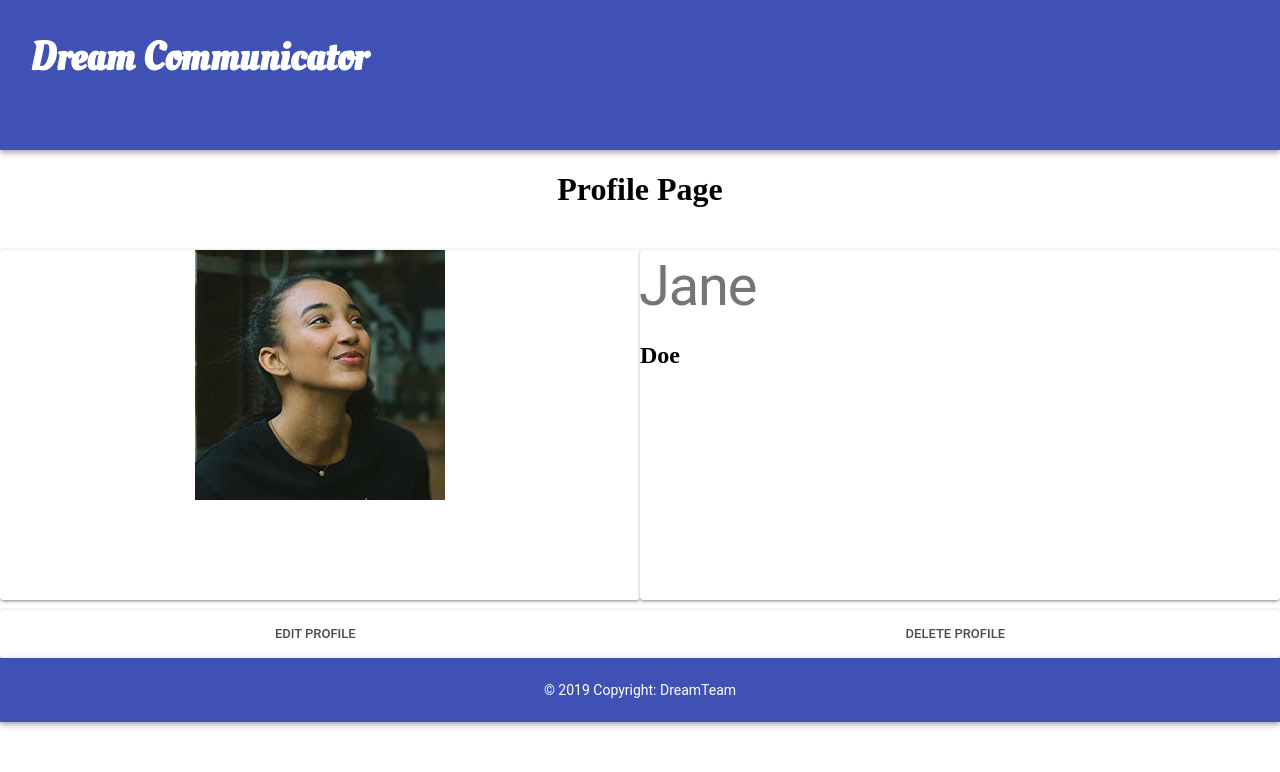
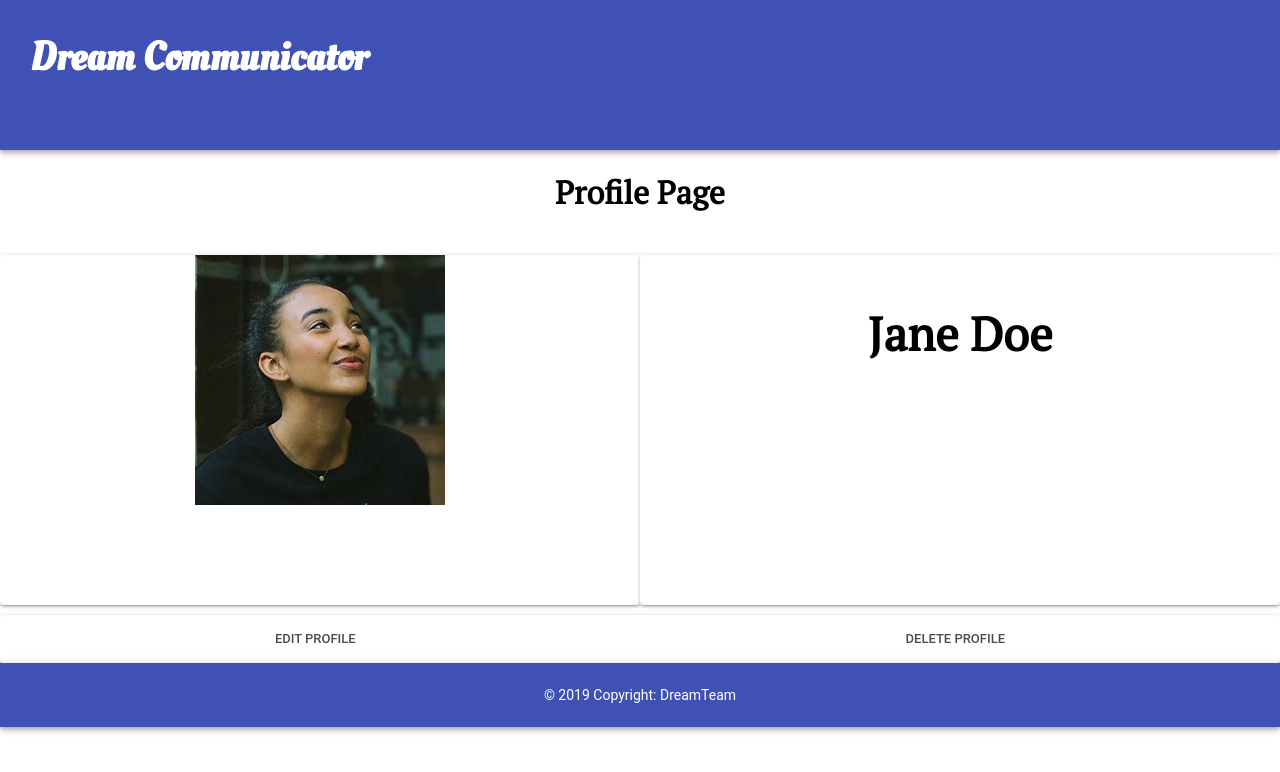
Before and after one commit to annkia/Communication-Tool-1, a React (Create React App) app: page / in a window 1280 px wide. Shown: the top 772 px of the page. Built offline with nearby package versions, Linux system fonts and the light colour scheme; a web font is replaced by a local one.

Commit message:
Fonts changing

```diff
--- a/src/components/App/App.jsx
+++ b/src/components/App/App.jsx
@@ -27,8 +27,11 @@ class App extends Component {
   render() {
     return (
       <BrowserRouter>
+
       <div style={{minHeight: "100vh"}}>
+
         <Header></Header>
+
         {/* <p className={style.App}>Siemano</p>
         <Route to="" component="" /> */}
       <Maincontent profilePhoto={this.state.image} profileInfoName={this.state.person.name}
--- a/src/components/App/App.module.scss
+++ b/src/components/App/App.module.scss
@@ -1,7 +1,8 @@
 @import url('https://fonts.googleapis.com/css?family=Oleo+Script');
 @import url('https://fonts.googleapis.com/css?family=ZCOOL+XiaoWei');
 
-
+//font-family: 'PT Serif', serif;
+@import url('https://fonts.googleapis.com/css?family=PT+Serif');
 
 .App {
   text-align: center;
@@ -35,3 +36,24 @@
   font-size: 20px;
 
 }
+
+.PageTitle{
+  font-family: 'PT Serif', serif;
+
+}
+
+.ProfileInfo{
+  font-size: 40px;
+  font-family: 'PT Serif', serif;
+  display:flex;
+  justify-content: space-around;
+
+
+
+}
+
+.Photo{
+  justify-content: center;
+  align-items: center;
+
+}
--- a/src/components/Buttonspanel/Buttonspanel.jsx
+++ b/src/components/Buttonspanel/Buttonspanel.jsx
@@ -5,12 +5,14 @@ import React from 'react';
 import Paper from '@material-ui/core/Paper';
  import Tabs from '@material-ui/core/Tabs';
  import Tab from '@material-ui/core/Tab';
+ import styles from '../App/App.module.scss';
+
 
 export class Buttonspanel extends React.Component{
     render(){
         return(
             <Paper>
-                <Tabs variant="fullWidth">
+                <Tabs variant="fullWidth" >
                   <Tab label="Edit profile" />
                  <Tab label="Delete profile" />
               </Tabs>
--- a/src/components/Maincontent/Maincontent.jsx
+++ b/src/components/Maincontent/Maincontent.jsx
@@ -14,7 +14,7 @@ export class Maincontent extends React.Component{
             <Grid container >
             <Grid item xs={12}  className={styles.FooterToolbar1}>
 
-            <h1>Profile Page</h1>
+            <h1 className={styles.PageTitle}>Profile Page</h1>
             </Grid>
 
 
--- a/src/components/Photo/Photo.jsx
+++ b/src/components/Photo/Photo.jsx
@@ -1,5 +1,7 @@
 import React from 'react';
-import {Paper} from '@material-ui/core'
+import {Paper} from '@material-ui/core';
+import styles from '../App/App.module.scss';
+
 
 let image = require('../App/janedoe.jpg');
 
@@ -23,7 +25,7 @@ const style={
 export class Photo extends React.Component{
     render(){
         return(
-                <Paper  style={style.Paper}>
+                <Paper  style={style.Paper} className={styles.Photo}>
                 {this.props.profilePhoto}
 
                 <img src={image} alt="jane" style={style.Image}></img>
--- a/src/components/Profileinfo/Profileinfo.jsx
+++ b/src/components/Profileinfo/Profileinfo.jsx
@@ -2,6 +2,7 @@ import React from 'react';
 import Paper from '@material-ui/core/Paper';
 import TextField from '@material-ui/core/TextField';
 import Typography from '@material-ui/core/Typography';
+import styles from '../App/App.module.scss';
 
 
 const style={
@@ -16,13 +17,10 @@ const style={
 export class Profileinfo extends React.Component{
     render(){
         return(
-            <Paper  style={style.Paper}>
-                        <Typography component="h2" variant="display3" gutterBottom>
-              {this.props.profileInfoName}        </Typography>
+            <Paper  style={style.Paper} className={styles.ProfileInfo}>
 
-                        <Typography component="h2" variant="display" gutterBottom>
-              {this.props.profileInfoSurname}
-              </Typography>
+              <h3> {this.props.profileInfoName} {this.props.profileInfoSurname} </h3>
+
 
                 </Paper>
 
```
